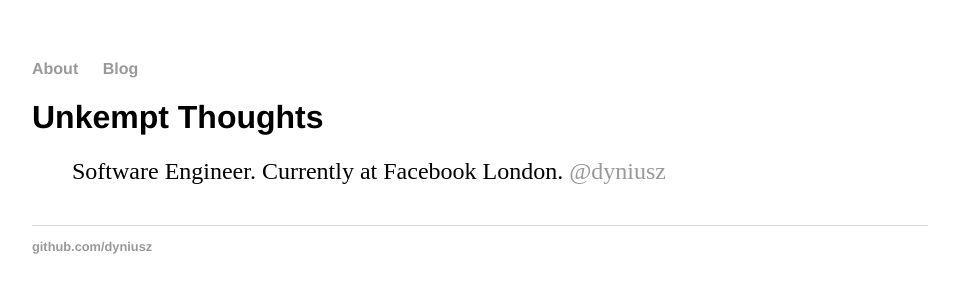
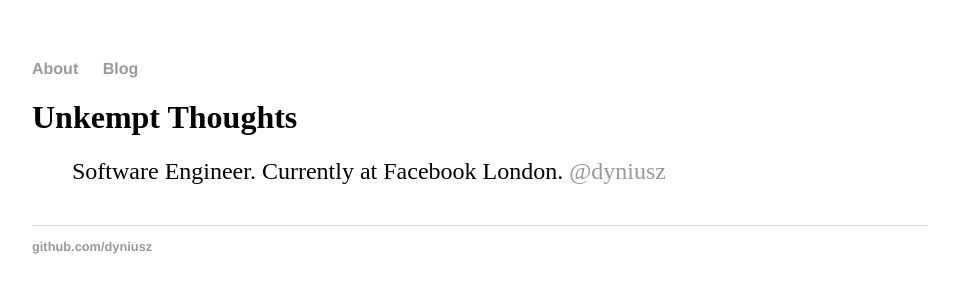
Before and after one commit to dyniusz/dyniusz.github.io-old, a Jekyll site: the page built from about/index.html, in a window 1280 px wide. Shown: the top 300 px of the page, without its empty margins (160-1119 px from the left). Built offline with Jekyll 4.4.1, drawn with Linux system fonts in a browser that asks for light colours.

Commit message:
Update main.css

```diff
--- a/css/main.css
+++ b/css/main.css
@@ -19,10 +19,16 @@ a {
 a:hover {
     text-decoration: underline;
 }
-h1 {
-    font-size: 2em;
-    font-family:'Helvetica', 'Arial', 'Sans-Serif';
+
+hr {
+  margin: 20px 0 25px 0;
+  text-align: center;
+  letter-spacing: 3px;
+  font-size: 20px;
+  color: #ddd;
+  border: none;
 }
+
 p {
     font-size: 1.5em;
     line-height: 1.4em;
```
